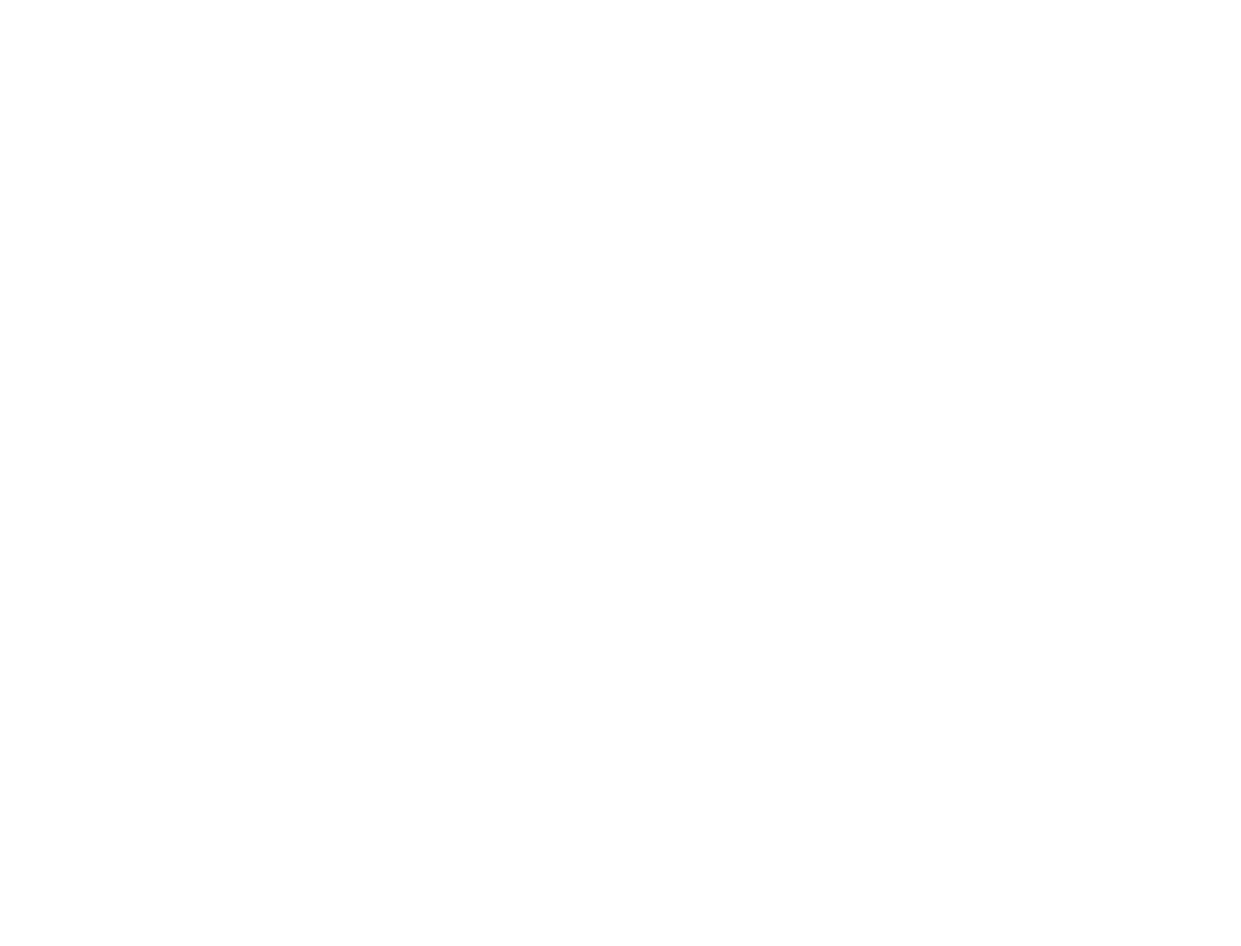
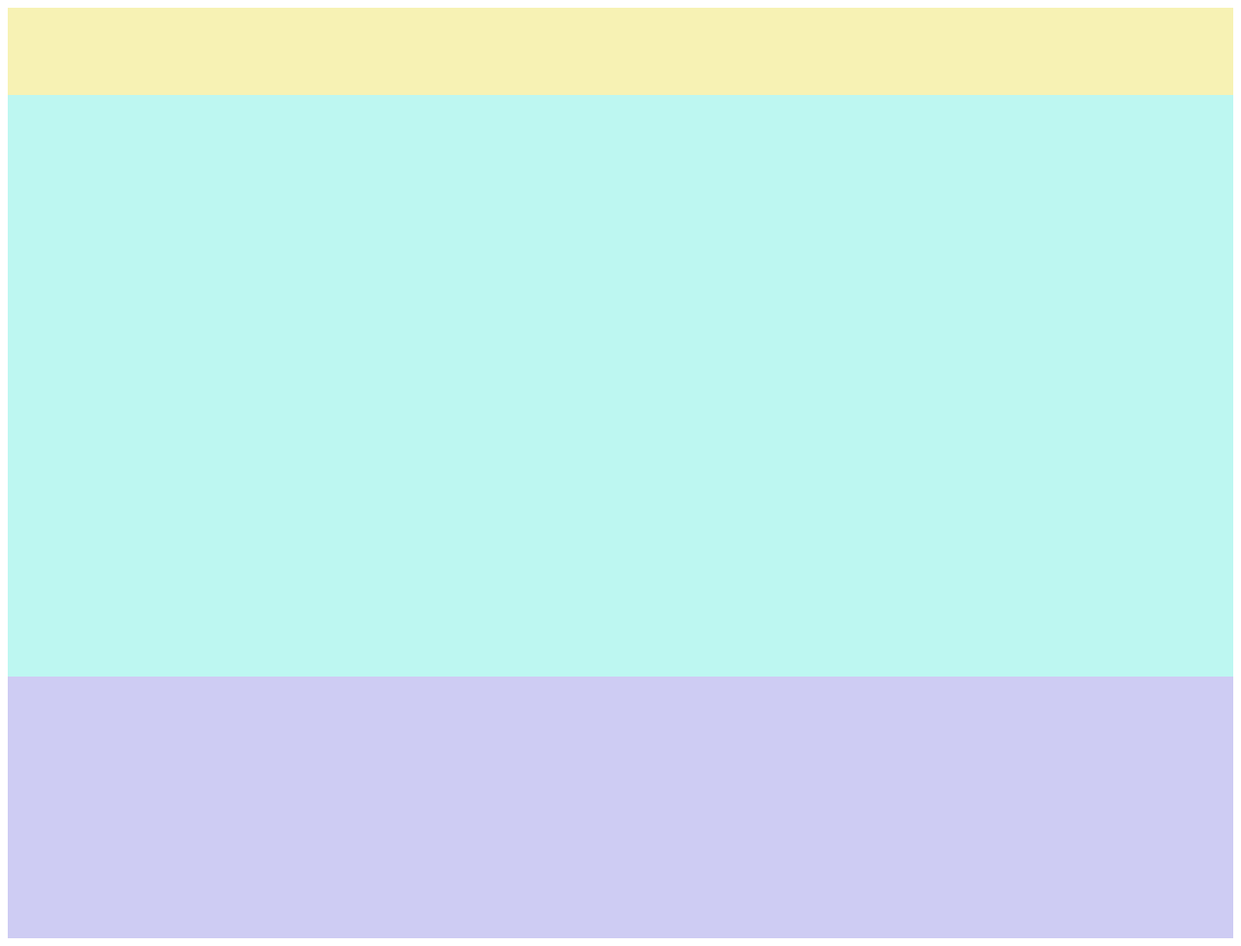
Before and after one commit to tigorigor09/dbs-progate-web1, a plain HTML site: page index.html in a window 1280 px wide. Shown: the whole page at 97% size. Before the commit the page ends 800 px from the top, so only its background shows below. Drawn offline with Linux system fonts and the light colour scheme.

Commit message:
Membagi struktur dasar web menjadi 3 bagian (header, main, footer)

```diff
--- a/index.html
+++ b/index.html
@@ -4,9 +4,16 @@
     <meta charset="UTF-8">
     <meta http-equiv="X-UA-Compatible" content="IE=edge">
     <meta name="viewport" content="width=device-width, initial-scale=1.0">
-    <title>Document</title>
+    <title>Progate</title>
+    <link rel="stylesheet" href="stylesheet.css">
 </head>
 <body>
+    <div class="header">
 
+    </div>
+    <div class="main">
+
+    </div>
+    <div class="footer"></div>
 </body>
 </html>
--- a/stylesheet.css
+++ b/stylesheet.css
@@ -0,0 +1,18 @@
+body {
+    font-family: "Avenir Next";
+}
+
+.header {
+    background-color: #f7f2b4;
+    height: 90px;
+}
+
+.main {
+    background-color: #bdf7f1;
+    height: 600px;
+}
+
+.footer {
+    background-color: #ceccf3;
+    height: 270px;
+}
```
